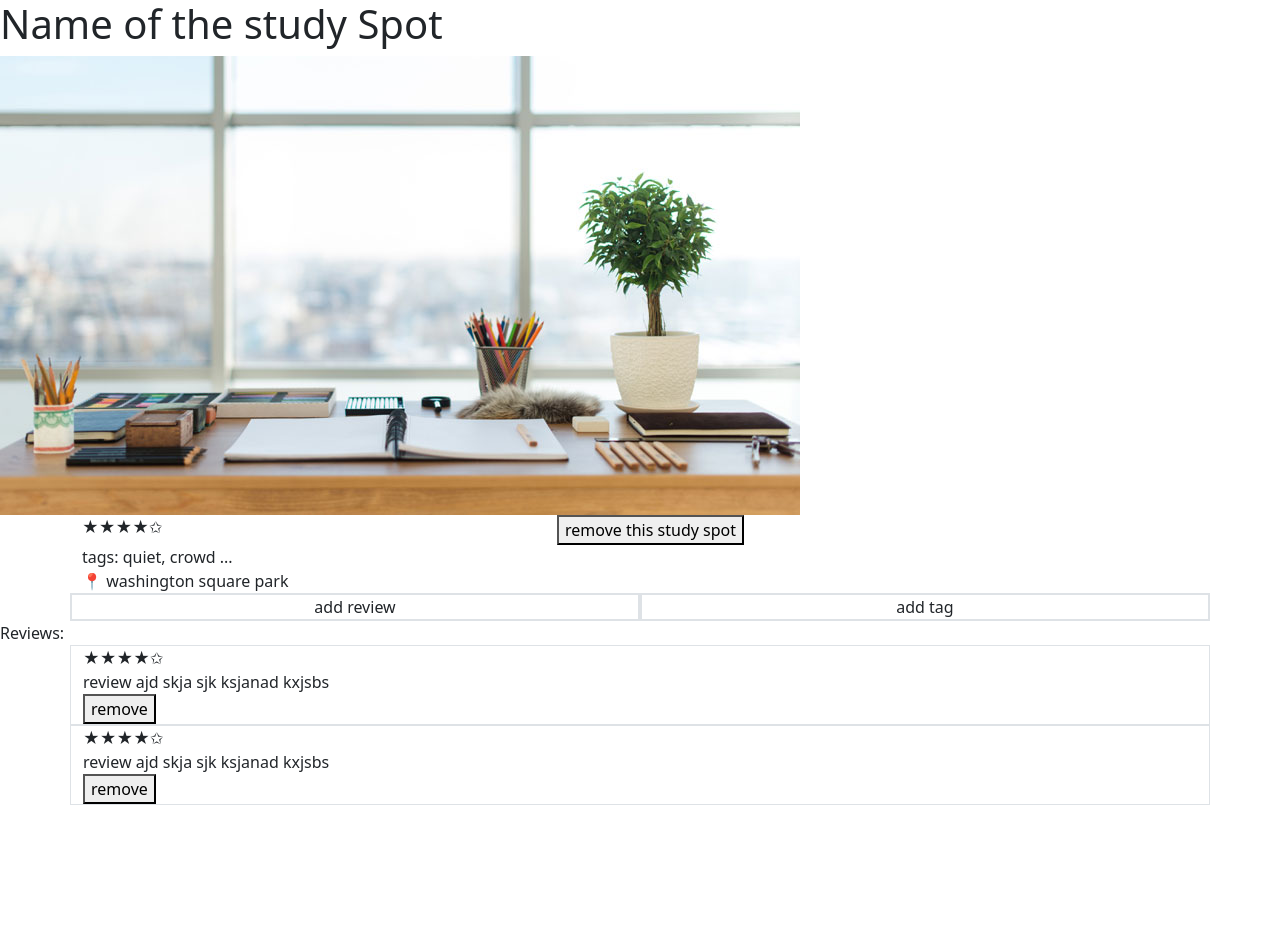
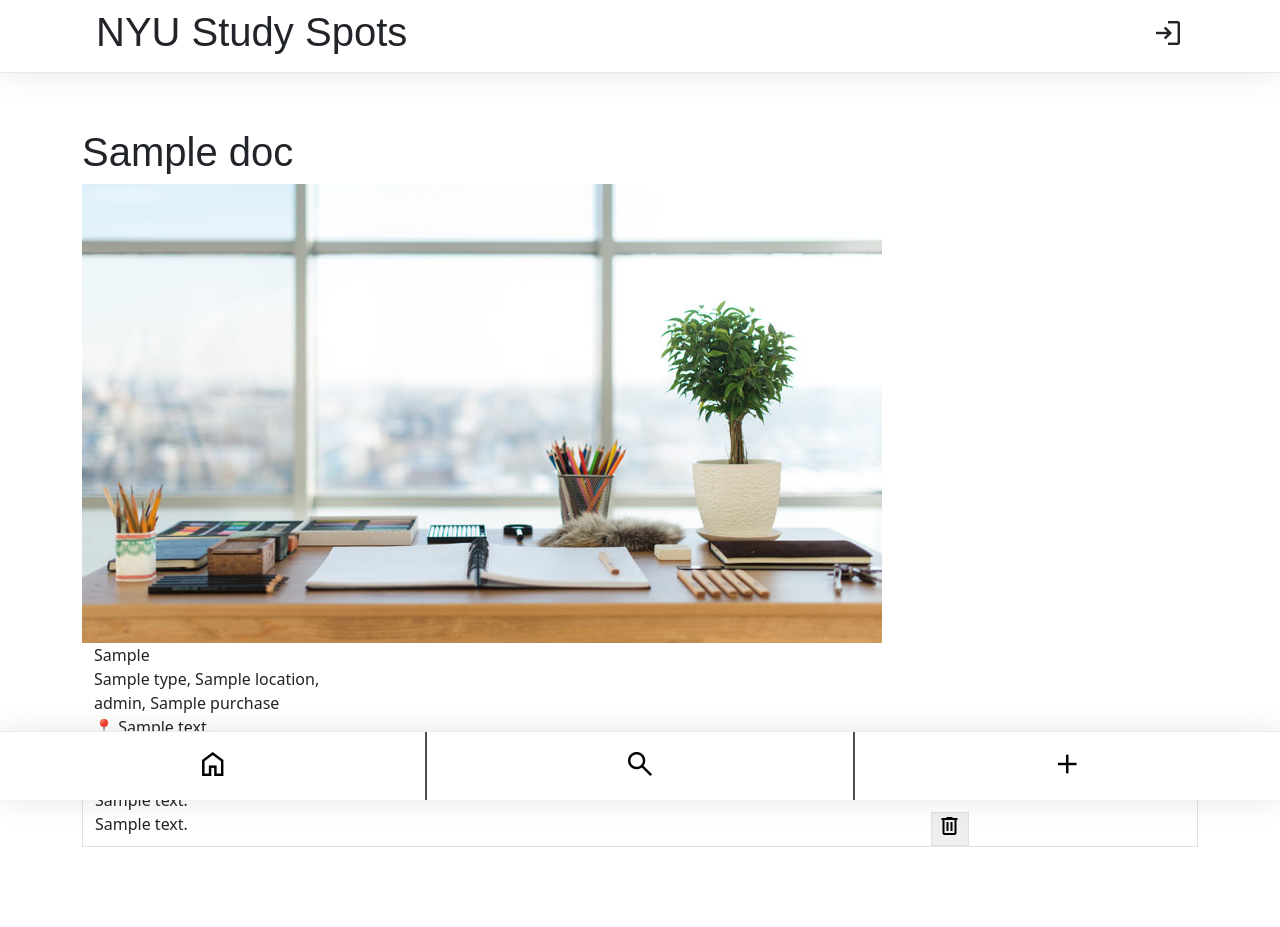
Before and after one commit to software-students-fall2022/web-app-exercise-team-2-1, a Flask app: template templates/detail_moderator.html in a window 1280 px wide. Before the commit the page ends 805 px from the top, so only its background shows below. Run offline with Flask 2, Linux system fonts and the light colour scheme; the template is opened without the code that fills it: most values are stand-ins (such as "Sample title", 1, 10 or a date in 2020); parts of the project's set-up code (start-up, migrations or seed data) failed here and were passed over.

Commit message:
add moderator delete post and comment

```diff
--- a/app.py
+++ b/app.py
@@ -56,6 +56,59 @@ def printStar(starRating):
         index += 1
 
     return starStr
+
+@app.route('/moderator_home')
+def moderator_home():
+    #Route for the moderator home page
+    docs = db.spots.find({}).sort("created_at", -1)
+    return render_template('moderator_home.html', docs = docs)  # render the home template
+
+@app.route('/moderator_home', methods = ['POST'])
+def delete_spot():
+    spotId = request.form['SpotId']
+    db.spots.delete_one({"_id": ObjectId(spotId)})
+    return redirect(url_for('moderator_home')) # render the home template
+
+
+@app.route('/moderator_detail')
+def moderator_detail():
+    # Route for the detail page
+    SpotId = request.args.get('SpotId')
+    doc = db.spots.find_one({"_id": ObjectId(SpotId)})
+
+    purchase = doc["purchase_info"]
+    reviewIds = doc["reviewId"]
+    if purchase:
+        purchase = "No Purchase Required"
+    else:
+        purchase = "Purchase Required"
+
+    spotStar = printStar(doc["star"])
+    reviewTemp = db.reviews.find({ "_id": { '$in': reviewIds }}).sort("like", -1)
+
+    #.sort("star", -1).sort("created_at",-1).sort("like", -1)
+    reviewStar = []
+    for review in reviewTemp:
+        reviewStar.append(printStar(review["star"]))
+
+    reviews = db.reviews.find({ "_id": { '$in': reviewIds } }).sort("like", -1)
+
+    return render_template('detail_moderator.html', doc = doc, purchase = purchase, reviews = reviews, reviewStar = reviewStar, spotStar = spotStar)
+
+@app.route('/moderator_detail', methods = ['POST'])
+def delete_review():
+    reviewId = request.form['reviewId']
+    review = db.reviews.find_one({"_id": ObjectId(reviewId)})
+    spot = db.spots.find_one({"_id": ObjectId(review["spot"])})
+
+    # remove review id from this spot, recalculate star
+    if len(spot["reviewId"]) -1 > 0:
+        newStar = (spot["star"] * len(spot["reviewId"]) - float(review["star"]))/(len(spot["reviewId"])-1)
+    else:
+        newStar = 0
+    db.spots.update_one({"_id": ObjectId(review["spot"])}, {'$pull': {'reviewId': ObjectId(reviewId)}, '$set':{ 'star': newStar}})
+    db.reviews.delete_one({"_id": ObjectId(reviewId)})
+    return redirect(url_for('moderator_detail', SpotId = spot["_id"])) # render the home template
 
 @app.route('/detail')
 def detail():
--- a/templates/detail_moderator.html
+++ b/templates/detail_moderator.html
@@ -1,98 +1,74 @@
-<!-- {% extends 'wrapper.html' %}
 
-{% block container %} -->
+{% extends "wrapper.html" %}
+{% block container %}
 <!doctype html>
 <html lang="en">
 
 <head>
     <link href="https://cdn.jsdelivr.net/npm/bootstrap@5.2.2/dist/css/bootstrap.min.css" rel="stylesheet"
         integrity="sha384-Zenh87qX5JnK2Jl0vWa8Ck2rdkQ2Bzep5IDxbcnCeuOxjzrPF/et3URy9Bv1WTRi" crossorigin="anonymous">
-    <title>Study Spot Detail</title>
+    <title>{{doc.name}}</title>
 </head>
 
 <body>
     <script src="https://cdn.jsdelivr.net/npm/bootstrap@5.2.2/dist/js/bootstrap.bundle.min.js"
         integrity="sha384-OERcA2EqjJCMA+/3y+gxIOqMEjwtxJY7qPCqsdltbNJuaOe923+mo//f6V8Qbsw3"
         crossorigin="anonymous"></script>
-    <h1>Name of the study Spot</h1>
-    <img src="../images/study-spot-800.jpeg" class="img-fluid" alt="...">
+
+
+    <h1>{{doc.name}}</h1>
+    <img src="/static/images/study-spot-800.jpeg" class="img-fluid" alt="...">
     <div class="container text-left">
         <div class="row align-items-start">
-            <div class="col-5">
-                ★★★★✩
+            <div class="col">
+                {{spotStar}}
             </div>
-            <div class="col-7 ">
-                <form action="" method="post">
-                    <button name="remove" value="removeStudySpot">remove this study spot</button>
-                </form>
-            </div>
+
         </div>
         <div class="row align-items-center">
             <div class="col">
-                tags: quiet, crowd ...
+            {{doc.type}}, {{doc.location}}, <br>{{doc.noise_level}}, {{purchase}}
             </div>
         </div>
         <div class="row align-items-end">
             <div class="col">
-                📍 washington square park
+                📍 {{doc.address}}
+            </div>
+        </div>
+        <div class="row align-items-end">
+            <div class="col">
+                {{doc.description}}
             </div>
         </div>
     </div>
-    <div class="container text-center">
-        <div class="row align-items-start">
-            <div class="col border border-2">
-                add review
-            </div>
-            <div class="col border border-2">
-                add tag
-            </div>
-        </div>
 
-    </div>
     Reviews:
+
+    {% for review in reviews %}
+
     <div class="container text-left border">
         <div class="row align-items-start">
             <div class="col">
-            ★★★★✩
-            </div>
-
-        </div>
-        <div class="row align-items-start">
-            <div class="col">
-            review ajd skja sjk ksjanad kxjsbs
+            {{reviewStar[loop.index0]}}
             </div>
         </div>
         <div class="row align-items-start">
             <div class="col">
-                <form action="" method="post">
-                    <button name="remove" value="remove">remove</button>
+            {{review.text}}
+            </div>
+            <div class="col-3">
+                <form action="{{ url_for('delete_review')}}" method="post">
+                    <input hidden name="reviewId" value= "{{review['_id']}}"/>
+                    <button class = "border border-1" name="delete" value="delete"><span class="material-symbols-outlined location-icon">delete</span></button>
                 </form>
             </div>
         </div>
     </div>
 
-    <div class="container text-left border">
-        <div class="row align-items-start">
-            <div class="col">
-            ★★★★✩
-            </div>
-
-        </div>
-        <div class="row align-items-start">
-            <div class="col">
-            review ajd skja sjk ksjanad kxjsbs
-            </div>
-        </div>
-        <div class="row align-items-start">
-            <div class="col">
-                <form action="" method="post">
-                    <button name="remove" value="remove">remove</button>
-                </form>
-            </div>
-        </div>
-    </div>
+    {%endfor%}
+    <br/>
 </body>
 
 </html>
 
-<!-- {% endblock %} -->
+{% endblock %}
```
Also changed, not shown: templates/moderator_home.html (+21 -63 lines).
